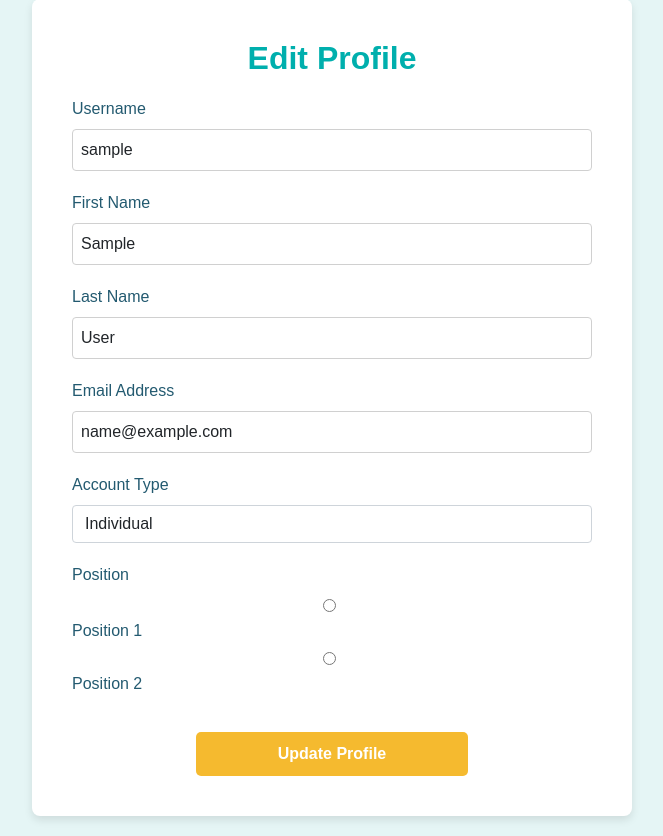
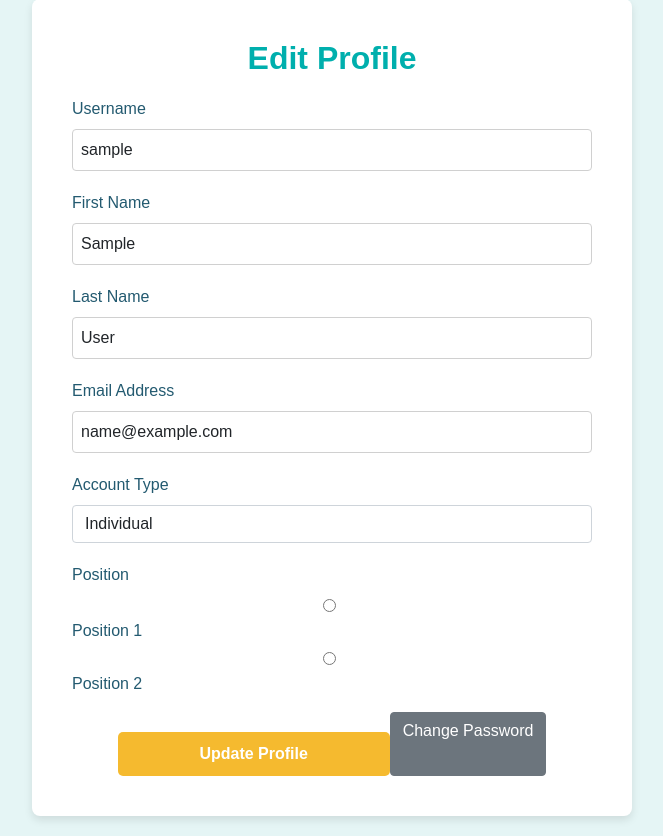
Before and after one commit to MarcoCat/TrashMeter, a Flask app: page /profile in a window 1280 px wide. Shown: the part 81-917 px from the top of the page, without its empty margins (308-971 px from the left). Run offline with Flask 3, Linux system fonts and the light colour scheme; the visitor is signed in with stand-in values (Sample User, id 1); tables that the repository leaves empty hold one stand-in row (values such as "Sample post").

Commit message:
adds button to change password

```diff
--- a/app/templates/profile.html
+++ b/app/templates/profile.html
@@ -40,6 +40,7 @@
         </div>
         <div class="button-container">
             <button type="submit" class="btn btn-primary">Update Profile</button>
+            <a href="{{ url_for('change_password') }}" class="btn btn-secondary ml-2">Change Password</a> <!-- Button to change password -->
         </div>
     </form>
 </div>
```
